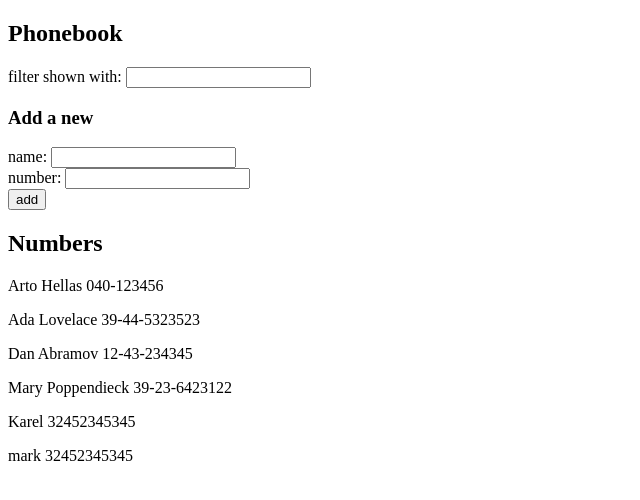
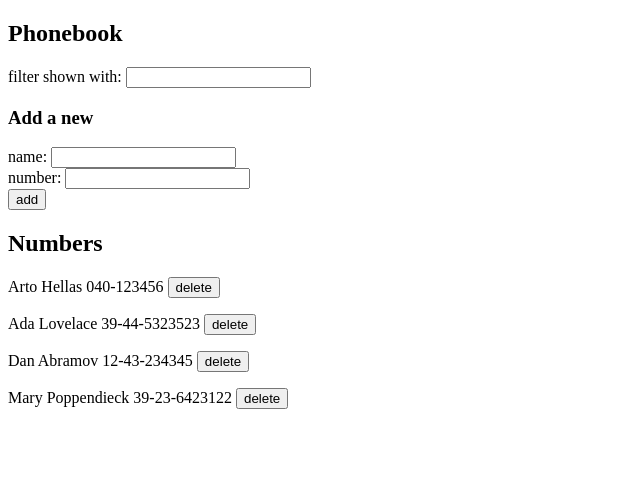
Before and after one commit to kwaref/fullstack-open-2023, a React (Vite) app in the folder part2/phonebook/: page / in a window 1280 px wide. Shown: the top 500 px of the page, without its empty margins (0-640 px from the left). Built offline with nearby package versions, Linux system fonts and the light colour scheme; data requests are answered from the project's data file.

Commit message:
feat: 2.14 done

```diff
--- a/part2/phonebook/db.json
+++ b/part2/phonebook/db.json
@@ -19,16 +19,6 @@
       "name": "Mary Poppendieck",
       "number": "39-23-6423122",
       "id": 4
-    },
-    {
-      "name": "Karel",
-      "number": "32452345345",
-      "id": 5
-    },
-    {
-      "name": "mark",
-      "number": "32452345345",
-      "id": 6
     }
   ]
 }
--- a/part2/phonebook/src/App.jsx
+++ b/part2/phonebook/src/App.jsx
@@ -50,6 +50,17 @@ const App = () => {
     }
   }
 
+  const handleDelete = (id) => {
+    const person = persons.find(p => p.id === id)
+    const result = confirm(`Delete ${person.name}`)
+    if (result) {
+      personService.eliminate(id)
+      .then(() => {
+        setPersons(persons.filter(person => person.id !== id))
+      })
+    }
+  }
+
   return (
     <div>
       <h2>Phonebook</h2>
@@ -57,7 +68,7 @@ const App = () => {
       <h3>Add a new</h3>
       <PersonForm name={newName} number={newNumber} handleChange={handleChange} handleSubmit={handleSubmit} />
       <h2>Numbers</h2>
-      <PersonList persons={persons} filter={filter} />
+      <PersonList persons={persons} filter={filter} handleDelete={handleDelete}/>
     </div>
   )
 }
--- a/part2/phonebook/src/persons.jsx
+++ b/part2/phonebook/src/persons.jsx
@@ -1,9 +1,9 @@
 import React from 'react'
 
-export const Person = ({person}) => <p>{`${person.name} ${person.number }`}</p>
+export const Person = ({person, handleDelete}) => <p>{`${person.name} ${person.number }`} <button onClick={()=>handleDelete(person.id)}>delete</button></p>
 
-export const PersonList = ({persons, filter}) => {
+export const PersonList = ({persons, filter, handleDelete}) => {
     return (<>
-        {persons.filter(person=>person.name.toLowerCase().includes(filter.toLowerCase())).map(person =><Person key={person.id} person={person}/>) }
+        {persons.filter(person=>person.name.toLowerCase().includes(filter.toLowerCase())).map(person =><Person key={person.id} person={person} handleDelete={handleDelete}/>) }
     </>)
 }
--- a/part2/phonebook/src/services/persons.js
+++ b/part2/phonebook/src/services/persons.js
@@ -16,8 +16,14 @@ const update = (id, newObject) => {
     return request.then(response => response.data)
 }
 
+const eliminate = id => {
+    const request = axios.delete(`${baseUrl}/${id}`)
+    return request.then(response => response.data)
+}
+
 export default {
     getAll,
     create,
-  update
+    update,
+    eliminate
 }
```
Lines whose indentation alone changed are shown as unchanged.
